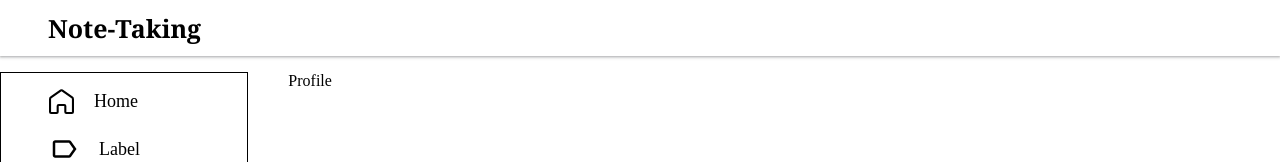
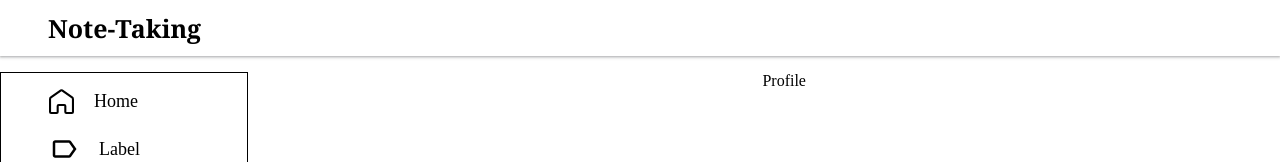
Before and after one commit to prince2167/Note-taking, a React (Vite) app: page /profile in a window 1280 px wide. Shown: the top 162 px of the page. Built offline with nearby package versions, Linux system fonts and the light colour scheme.

Commit message:
add: css file

```diff
--- a/src/Pages/Profile/Profile.module.css
+++ b/src/Pages/Profile/Profile.module.css
@@ -0,0 +1,6 @@
+.profilePage {
+  width: 100%;
+  display: flex;
+  justify-content: center;
+  height: 100%;
+}
```
